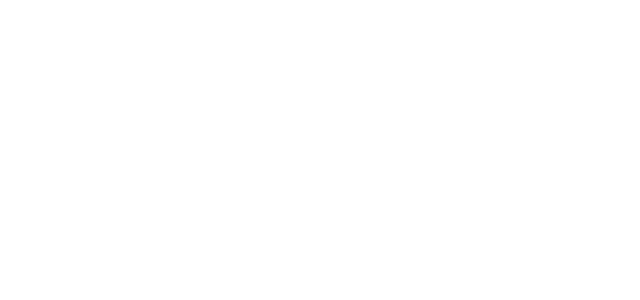
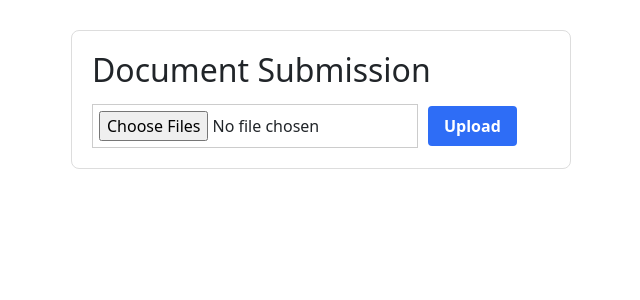
Before and after one commit to sayyeda-16/wouessi-ems-frontend, a React (Create React App) app: page /document-submission in a window 1280 px wide. Before the commit this address had no page. Shown: the top 300 px of the page, without its empty margins (319-959 px from the left). Built offline with nearby package versions, Linux system fonts and the light colour scheme.

Commit message:
Feat 86a7http2: Add Document

```diff
--- a/src/Router.jsx
+++ b/src/Router.jsx
@@ -7,11 +7,13 @@
 import ForgotPassword from "./pages/ForgotPassword/ForgotPassword";
 import Login from "./pages/Login/Login";
 import Profile from "./pages/Profile/Profile";
+import DocumentSubmissionForm from './components/forms/DocumentSubmissionForm';
 import TaskForm from './components/forms/TaskForm';
 const AppRouter = () => {
     return (
         <Router>
             <Routes>
+                <Route path="/document-submission" element={<DocumentSubmissionForm />} />
                 <Route path="/create-task" element={<TaskForm />} />
                 <Route path="/" element={<Login />} />
                 <Route path="/login" element={<Login />} />
--- /dev/null
+++ b/src/components/forms/DocumentSubmissionForm.jsx
@@ -0,0 +1,68 @@
+import React, { useState } from 'react';
+import '../../styles/components/DocumentSubmissionForm.css';
+
+const DocumentSubmissionForm = () => {
+    const [selectedFiles, setSelectedFiles] = useState([]);
+    const [uploadedDocs, setUploadedDocs] = useState([]);
+
+    // Handle file selection
+    const handleFileChange = (e) => {
+        const files = Array.from(e.target.files);
+        setSelectedFiles(files);
+    };
+
+    // Simulate "upload" by storing in local state
+    const handleUpload = () => {
+        if (selectedFiles.length === 0) {
+            alert('No files selected.');
+            return;
+        }
+        // Append new files to the existing list of uploadedDocs
+        const newDocs = [...uploadedDocs, ...selectedFiles];
+        setUploadedDocs(newDocs);
+        alert('Files uploaded successfully!');
+        // Clear selected files
+        setSelectedFiles([]);
+    };
+
+    return (
+        <div className="doc-upload-container">
+            <h2>Document Submission</h2>
+            <div className="file-input-section">
+                <input
+                    type="file"
+                    multiple
+                    onChange={handleFileChange}
+                    accept=".pdf,.doc,.docx,.jpg,.png"
+                />
+                <button onClick={handleUpload}>Upload</button>
+            </div>
+
+            {/* Show selected file names before upload */}
+            {selectedFiles.length > 0 && (
+                <div className="selected-files">
+                    <h4>Ready to Upload:</h4>
+                    <ul>
+                        {selectedFiles.map((file, index) => (
+                            <li key={index}>{file.name}</li>
+                        ))}
+                    </ul>
+                </div>
+            )}
+
+            {/* Show already "uploaded" documents */}
+            {uploadedDocs.length > 0 && (
+                <div className="uploaded-docs">
+                    <h4>Uploaded Documents:</h4>
+                    <ul>
+                        {uploadedDocs.map((file, index) => (
+                            <li key={index}>{file.name}</li>
+                        ))}
+                    </ul>
+                </div>
+            )}
+        </div>
+    );
+};
+
+export default DocumentSubmissionForm;
--- /dev/null
+++ b/src/styles/components/DocumentSubmissionForm.css
@@ -0,0 +1,56 @@
+.doc-upload-container {
+    max-width: 500px;
+    margin: 30px auto;
+    padding: 20px;
+    border: 1px solid #ddd;
+    border-radius: 8px;
+}
+
+.doc-upload-container h2 {
+    margin-bottom: 15px;
+}
+
+.file-input-section {
+    display: flex;
+    align-items: center;
+    gap: 10px;
+}
+
+.file-input-section input[type="file"] {
+    border: 1px solid #ccc;
+    padding: 6px;
+}
+
+.file-input-section button {
+    padding: 8px 16px;
+    background: #2e6df6;
+    color: white;
+    border: none;
+    font-weight: bold;
+    cursor: pointer;
+    border-radius: 4px;
+    transition: background 0.3s ease;
+}
+
+.file-input-section button:hover {
+    background: #1e50d6;
+}
+
+.selected-files,
+.uploaded-docs {
+    margin-top: 20px;
+    background: #f9f9f9;
+    padding: 10px;
+    border-radius: 4px;
+}
+
+.selected-files h4,
+.uploaded-docs h4 {
+    margin-top: 0;
+}
+
+.selected-files ul,
+.uploaded-docs ul {
+    list-style: none;
+    padding: 0;
+}
```
Also changed, not shown: 1 other file (tests, documents, lock files or other folders).
